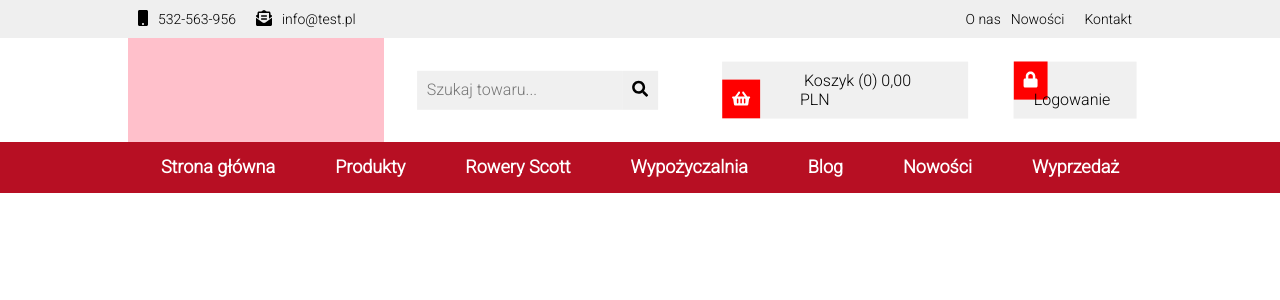
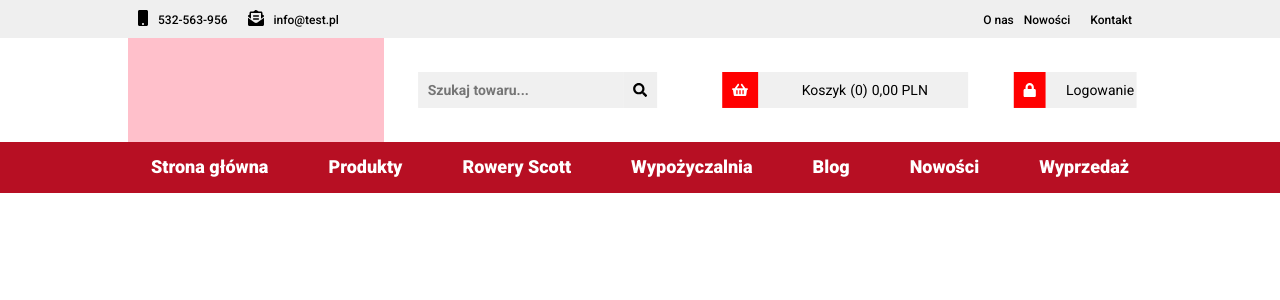
Before and after one commit to szymon-staron/double-page, a React (Create React App) app in the folder client/: page / in a window 1280 px wide. Shown: the top 300 px of the page. Built offline with nearby package versions, Linux system fonts and the light colour scheme.

Commit message:
change style and fonts

```diff
--- a/client/src/components/features/downNav/downNav.module.scss
+++ b/client/src/components/features/downNav/downNav.module.scss
@@ -1,15 +1,18 @@
 @import "../../../styles/settings.scss";
+
 .downNav {
     font-size: $font-size-nav;
     background: $color-NavDown;
     padding: $padding-nav-list;
     text-align: center;
+
     a {
       font-family:$font-family ;
-      font-weight: bold;
+      font-weight: 900;
       color: white;
       text-decoration: none;
       padding: $padding-nav-list;
+
       &:hover{
        background-color:rgba(255, 0, 0, 0.377);
       }
--- a/client/src/components/features/topInside/topInside.js
+++ b/client/src/components/features/topInside/topInside.js
@@ -50,7 +50,6 @@ const TopIside = () => {
             </span>
             <NavLink to='/accont'>Logowanie</NavLink>
           </div>
-          <div className={styles.registration}></div>
         </div>
       </div>
     </div>
--- a/client/src/components/features/topInside/topInside.module.scss
+++ b/client/src/components/features/topInside/topInside.module.scss
@@ -1,100 +1,117 @@
 @import "../../../styles/settings.scss";
-.topInside{
-    .containerNav{
+
+.topInside {
+  .containerNav {
+    font-weight: 400;
     font-family: $font-family;
     width: 80%;
-        margin:0 auto;
+    margin: 0 auto;
     text-align: center;
     height: 104px;
-        >div{
+
+    > div {
       height: 104px;
-            display:inline-block;
+      display: inline-block;
       position: relative;
-            top:0;
+      top: 0;
     }
-        >div>div{
+
+    > div > div {
       position: absolute;
-          top:50%;
-          left:50%;
-          transform: translate(-50%,-50%);
+      top: 50%;
+      left: 50%;
+      transform: translate(-50%, -50%);
       overflow: hidden;
     }
-    .topLogo{
+
+    .topLogo {
       background-color: pink;
-        width:25%;
+      width: 25%;
       font-weight: 200;
     }
-    .topSearch{
+
+    .topSearch {
       width: 30%;
-      .form{
+
+      .form {
         width: 80%;
         position: absolute;
-        top:50%;
-        left:50%;
-        transform: translate(-50%,-50%);
-        input{
+        top: 50%;
+        left: 50%;
+        transform: translate(-50%, -50%);
+
+        input {
           width: calc(100% - 60px);
-          padding:10px 10px;
-          border:none;
-          background-color:$color-NavInside ;
+          padding: 10px 10px;
+          border: none;
+          font-weight: 700;
+          background-color: $color-NavInside;
           font-size: $font-size-icon;
         }
-        button{
+
+        button {
           font-size: $font-size-icon;
-          color:black;
-          padding:10px;
-          border:none;
+          color: black;
+          padding: 10px;
+          border: none;
+        }
+      }
+    }
+    .topBasket {
+      width: 30%;
+
+      .basketCard {
+        background-color: $color-NavInside;
+        width: $top-inside-width;
+        padding: $padding-nav-top-inside;
+        text-align: left;
+        font-size: $font-size-icon;
+
+        .icon {
+          width: 40%;
+
+          color: $color-icon-nav;
+          padding: 10px;
+          background-color: $color-NavInside-icon;
+        }
+
+        .basket {
+          display: inline-block;
+          width: 60%;
+          margin-left: 40px;
+
+          span {
+            color: black;
+            padding: 0 2px;
+          }
+        }
+      }
+    }
+
+    .topAccont {
+      width: 15%;
+      font-size: $font-size-icon;
+
+      .login {
+        padding: $padding-nav-top-inside;
+        width: $top-inside-width;
+        background-color: $color-NavInside;
+        text-align: left;
+
+        span {
+          background-color: $color-NavInside-icon;
+          padding: 10px;
+
+          color: $color-icon-nav;
+        }
+
+        a {
+          color: black;
+          text-decoration: none;
+          margin-left: 20px;
         }
       }
 
     }
-    .topBasket{
-
-
-      width: 30%;
-      .basketCard{
-       background-color:$color-NavInside;
-       width: $top-inside-width;
-       padding:$padding-nav-top-inside;
-       text-align: left;
-       font-size: $font-size-icon;
-       .icon{
-         width: 40%;
-
-         color:$color-icon-nav;
-         padding:10px;
-         background-color: $color-NavInside-icon;
-       }
-       .basket{
-         display: inline-block;
-         width: 60%;
-         margin-left:40px;
-         span{
-           color:black;
-           padding:0 2px;
   }
 }
-      }
-    }
-    .topAccont{
-      width: 15%;
-      .login{
-        padding:$padding-nav-top-inside;
-        width: $top-inside-width;
-        background-color: $color-NavInside;
-        text-align: left;
-        span{
-          background-color: $color-NavInside-icon;
-          padding:10px;
-          font-size: $font-size-icon;
-          color:$color-icon-nav;
-        }
-        a{
-          color:black;
-          text-decoration: none;
-          margin-left:20px;
-        }
-      }
-    }
-}
-}
--- a/client/src/components/features/upNav/upNav.module.scss
+++ b/client/src/components/features/upNav/upNav.module.scss
@@ -3,33 +3,42 @@
 .upNav {
   font-family: $font-family;
   background-color: $color-NavUp;
+
   .containerNav {
     width: 80%;
     margin: 0 auto;
+
   }
+
   ul {
     list-style-type: none;
     display: inline-block;
     margin: 0;
     padding: 10px 0px;
     text-align: right;
+
     li {
       display: inline-block;
       padding: 0 10px;
       color: $color-navUp;
     }
+
     li:first-of-type {
       padding: 0px;
     }
+
     li:last-of-type {
       padding-right: 20px;
     }
+
     a {
-      font-size:14px;
+      font-weight: 500;
+      font-size:12px;
       color: $color-navUp;
       text-decoration: none;
     }
   }
+
   ul:first-of-type {
     width: 30%;
     text-align: left;
@@ -39,6 +48,7 @@
       color: black;
     }
   }
+
   ul:last-of-type {
     width: 70%;
   }
--- /dev/null
+++ b/client/src/components/layout/container/container.module.scss
@@ -0,0 +1,3 @@
+.container{
+    max-width: 1440px;
+}
--- a/client/src/styles/settings.scss
+++ b/client/src/styles/settings.scss
@@ -1,4 +1,4 @@
-@import url('https://fonts.googleapis.com/css2?family=Roboto:ital,wght@0,300;1,300&display=swap');
+@import url('https://fonts.googleapis.com/css2?family=Roboto:wght@300;400;500;700;900&display=swap');
 /*font-family*/
 $font-family:'Roboto', sans-serif;
 
@@ -6,7 +6,7 @@ $font-family:'Roboto', sans-serif;
 /* font-size*/
 $font-size-title:25px;
 $font-size-nav:18px;
-$font-size-icon:16px;
+$font-size-icon:14px;
 
 /* background-color*/
 $color-NavDown:#b70f23;
```
Also changed, not shown: client/src/components/layout/container/container.js (added, +11 -0 lines), client/src/components/pages/home/home.js (added, +14 -0 lines), client/src/components/pages/home/home.module.scss (added). Lines whose indentation alone changed are shown as unchanged.
